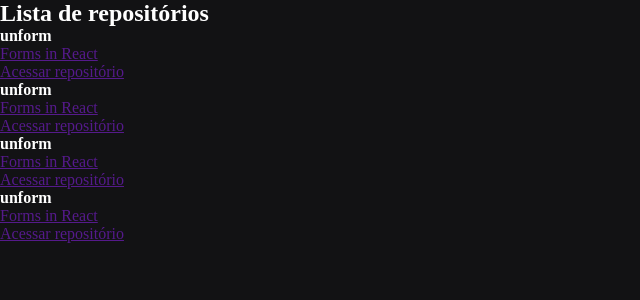
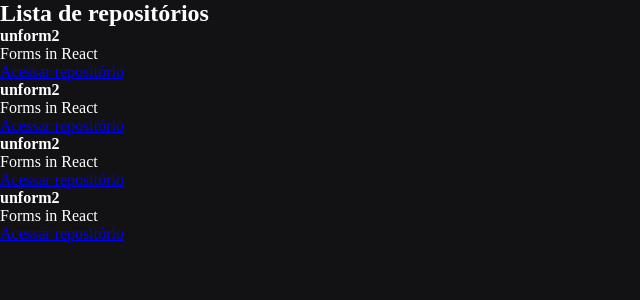
Before and after one commit to caiodeoliveira/ignite-01-github-explorer, a React app in the folder 01-github-explorer/: page / in a window 1280 px wide. Shown: the top 300 px of the page, without its empty margins (0-640 px from the left). Built offline with nearby package versions, Linux system fonts and the light colour scheme.

Commit message:
Create Repository Props

```diff
--- a/01-github-explorer/src/components/RepositoryItem.jsx
+++ b/01-github-explorer/src/components/RepositoryItem.jsx
@@ -1,17 +1,11 @@
-import React from 'react';
-
-const repositoryName = "unform"
-
-function RepositoryItem() {
+function RepositoryItem(props) {
   return (
     <li>
-    <strong>{repositoryName}</strong>
-        <a href="">
-        <p>Forms in React</p>
-            Acessar repositório
-        </a>
-</li>
-  )
+      <strong>{props.repository.name}</strong>
+      <p>{props.repository.description}</p>
+      <a href={props.repository.link}>Acessar repositório</a>
+    </li>
+  );
 }
 
 export default RepositoryItem;
--- a/01-github-explorer/src/components/RepositoryList.jsx
+++ b/01-github-explorer/src/components/RepositoryList.jsx
@@ -1,20 +1,24 @@
-import React from 'react';
-import RepositoryItem from './RepositoryItem';
+import RepositoryItem from "./RepositoryItem";
 
+const repository = {
+  name: "unform2",
+  description: "Forms in React",
+  link: "https://github.com/unform/unform",
+};
 
 function RepositoryList() {
   return (
-      <section className="repository-list">
-          <h1>Lista de repositórios</h1>
+    <section className="repository-list">
+      <h1>Lista de repositórios</h1>
 
-        <ul>
-        <RepositoryItem/>
-        <RepositoryItem/>
-        <RepositoryItem/>
-        <RepositoryItem/>
-        </ul>
-      </section>
-  )
+      <ul>
+        <RepositoryItem repository={repository} />
+        <RepositoryItem repository={repository} />
+        <RepositoryItem repository={repository} />
+        <RepositoryItem repository={repository} />
+      </ul>
+    </section>
+  );
 }
 
 export default RepositoryList;
```
